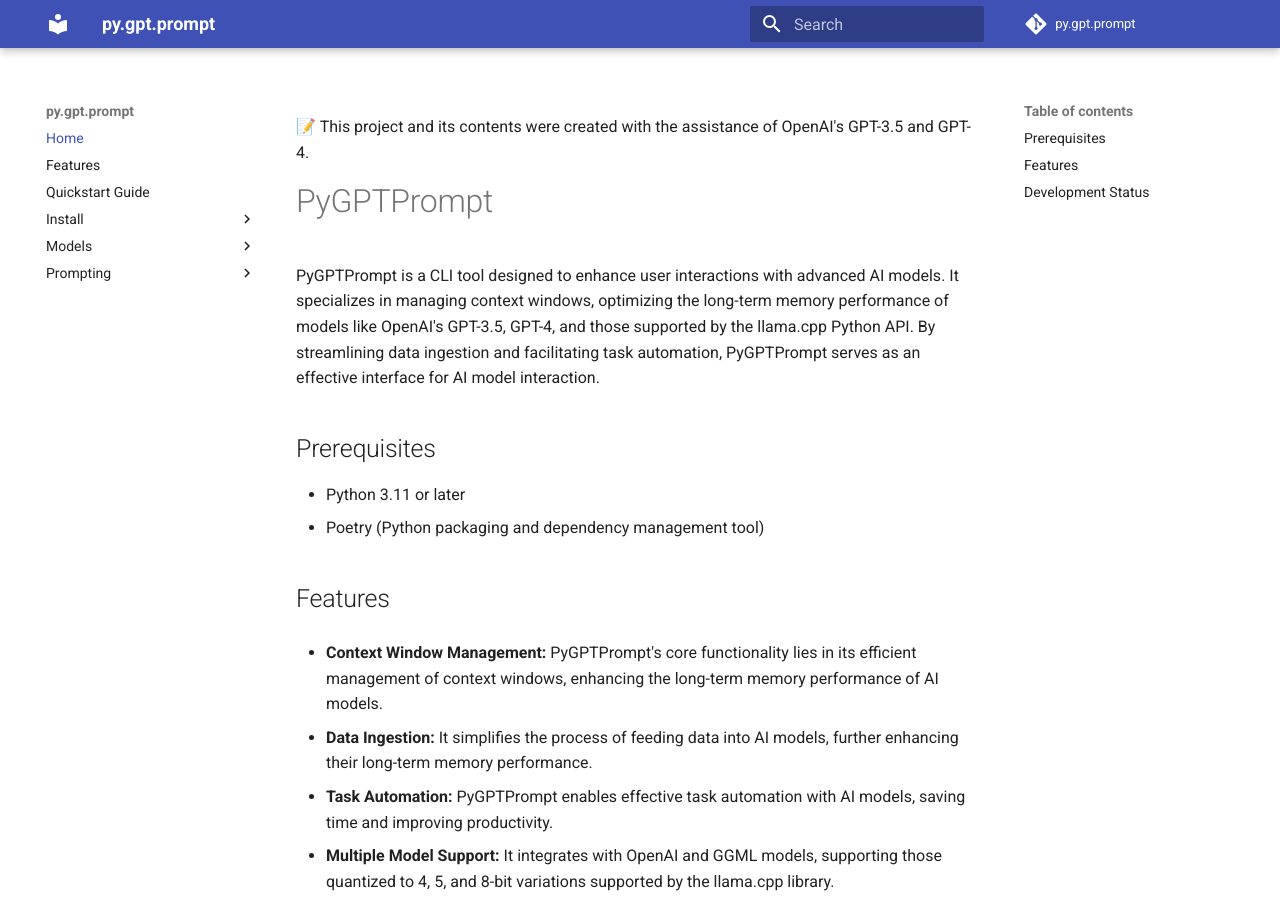
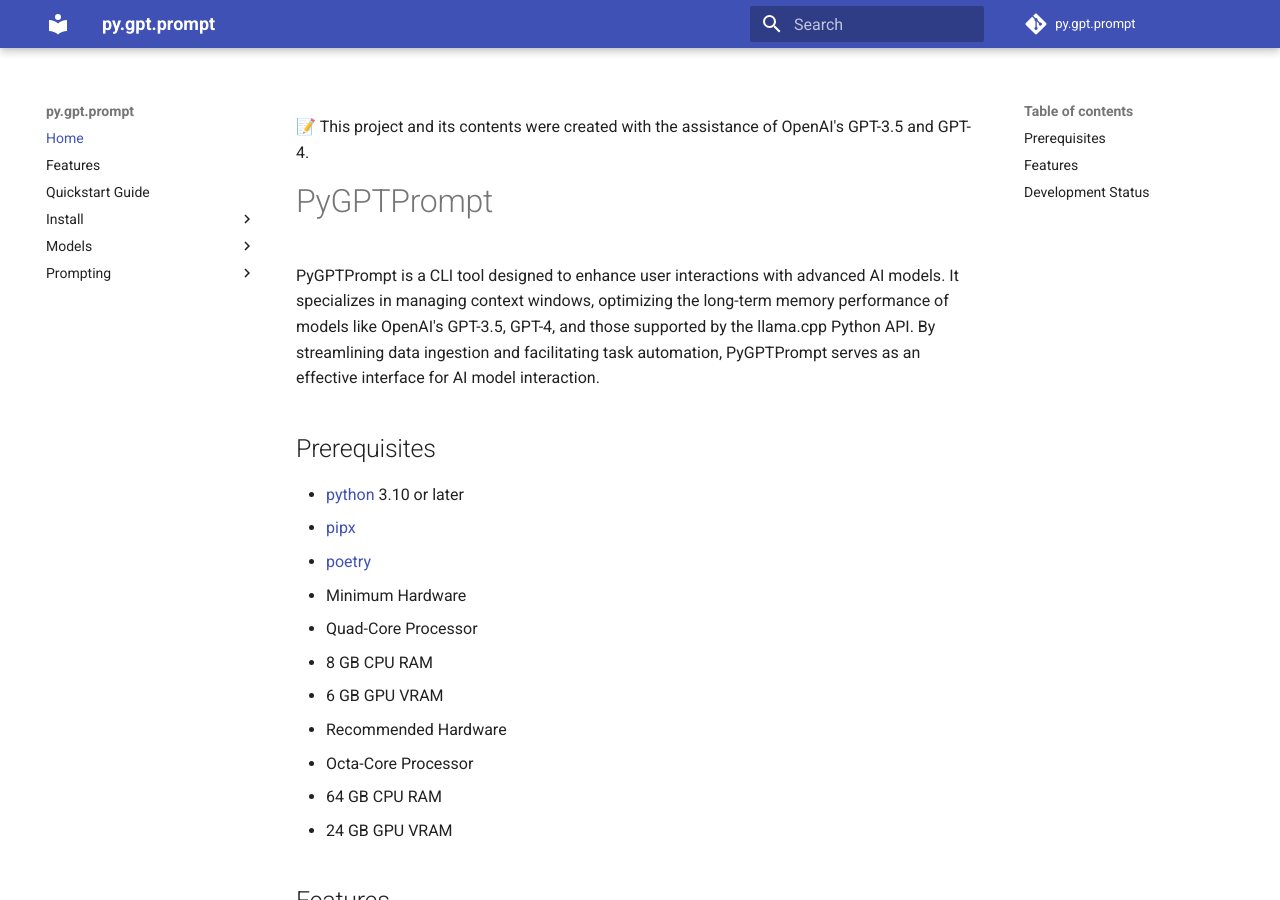
Before and after one commit to teleprint-me/py.gpt.prompt, an MkDocs documentation site: the page built from docs/index.md, in a window 1280 px wide and 900 px high. Built offline with MkDocs 1.6.1 and Material for MkDocs 9.7.7, drawn with Linux system fonts in a browser that asks for light colours; comment, search, counter and statistics services are not loaded.

Commit message:
docs: Add links to pre-reqs
Signed-off-by: teleprint-me <77757836+teleprint-me@users.noreply.github.com>

```diff
--- a/docs/index.md
+++ b/docs/index.md
@@ -12,8 +12,19 @@
 
 ## Prerequisites
 
-- Python 3.11 or later
-- Poetry (Python packaging and dependency management tool)
+- [python](https://www.python.org/) 3.10 or later
+- [pipx](https://pypa.github.io/pipx/)
+- [poetry](https://python-poetry.org/docs/)
+
+- Minimum Hardware
+  - Quad-Core Processor
+  - 8 GB CPU RAM
+  - 6 GB GPU VRAM
+
+- Recommended Hardware
+  - Octa-Core Processor
+  - 64 GB CPU RAM
+  - 24 GB GPU VRAM
 
 ## Features
 
```
Also changed, not shown: README.md (+3 -3 lines).
